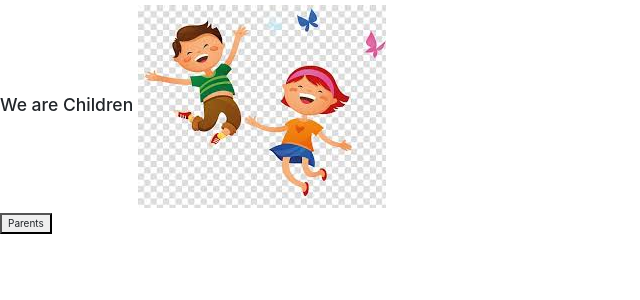
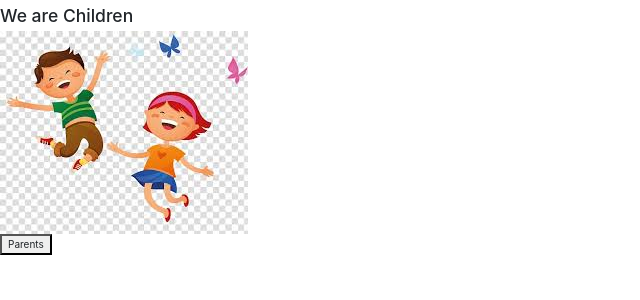
Before and after one commit to kattisravani24/angulardemo, an Angular app: page / in a window 1280 px wide. Both pictures are taken after a click on the button "Children". Shown: the top 300 px of the page, without its empty margins (0-640 px from the left). Built offline with nearby package versions, Linux system fonts and the light colour scheme.

Commit message:
latest commmits

```diff
--- a/src/app/child/child.component.html
+++ b/src/app/child/child.component.html
@@ -7,4 +7,5 @@
 
 <h1>{{ childAttr }}</h1>
 
-<h3>{{ aChild }} <img src="./assets/child.jpg"/> </h3>
+<h3>{{ aChild }}</h3>
+<img src="./assets/child.jpg"/>
--- a/src/app/parent/parent.component.html
+++ b/src/app/parent/parent.component.html
@@ -4,11 +4,9 @@
     <button (click) = "showChildren()">Children</button>
 </div>
 
-
-
 <div *ngIf="!isParent">
     <!-- <img src="./assets/child.jpg"/> -->
-    <child [aChild] = "child"><img src="./assets/child.jpg"/></child>
+    <child [aChild] = "child"><img src="./assets/child.jpg"/></child><br>
     <button (click) = "showParents()">Parents</button>
 </div>
 
```
